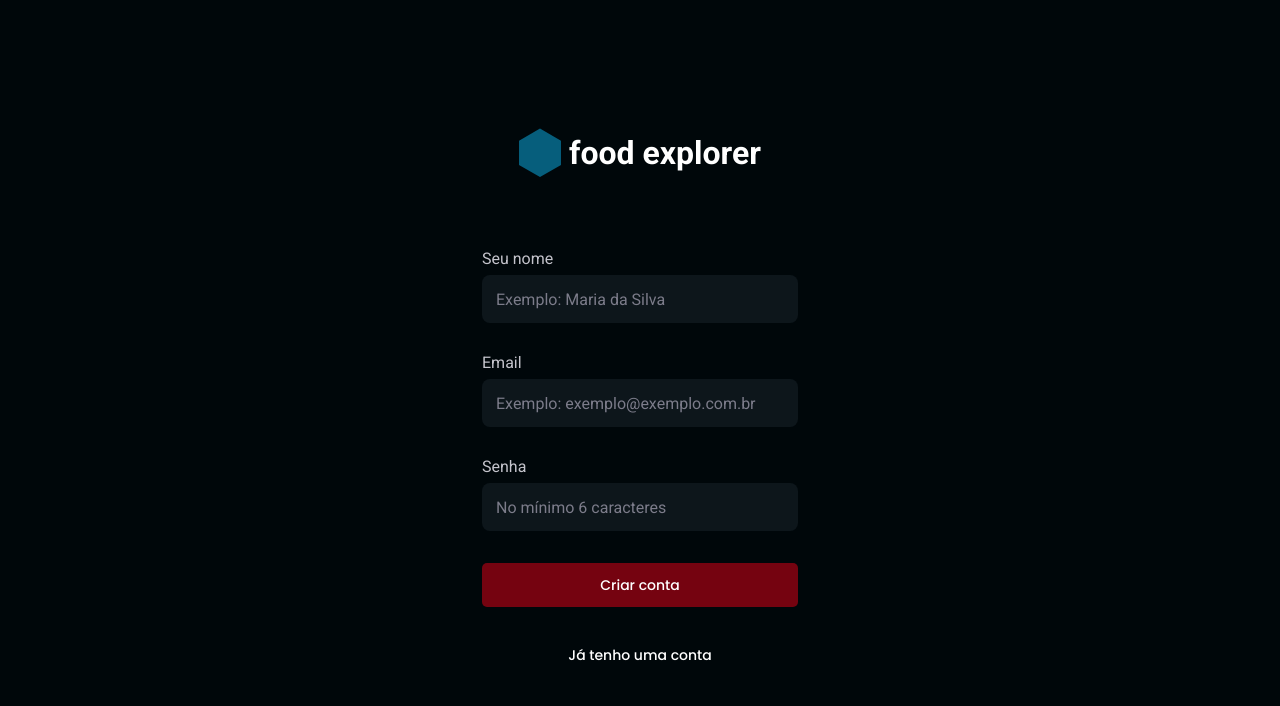
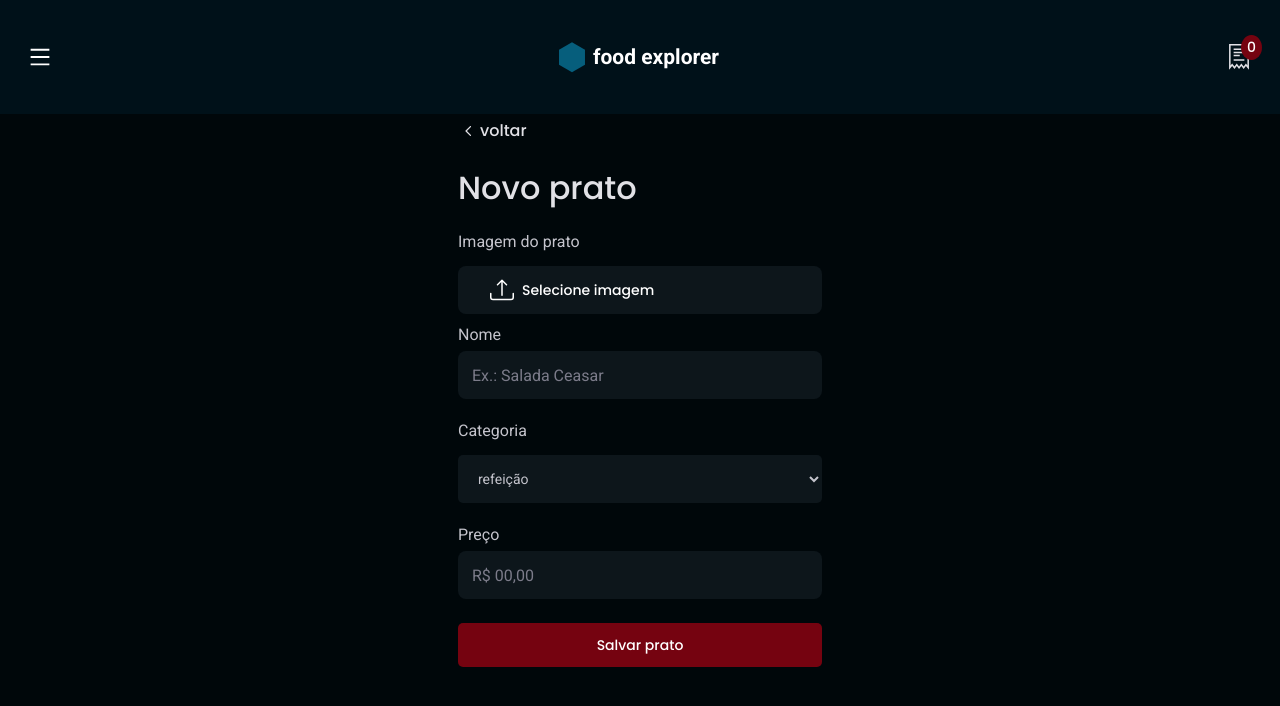
Before and after one commit to gabriel-vitebo/food-explorer, a React (Vite) app: page / in a window 1280 px wide. Shown: the top 706 px of the page. Built offline with nearby package versions, Linux system fonts and the light colour scheme.

Commit message:
fixing the button placeholder

```diff
--- a/src/main.jsx
+++ b/src/main.jsx
@@ -3,13 +3,13 @@ import ReactDOM from "react-dom/client"
 import { ThemeProvider } from "styled-components"
 import theme from "./styles/theme"
 import GlobalStyles from "./styles/global"
-import { SignUp } from "./pages/SignUp"
+import { NewFood } from "./pages/NewFood"
 
 ReactDOM.createRoot(document.getElementById("root")).render(
   <React.StrictMode>
     <ThemeProvider theme={theme}>
       <GlobalStyles />
-      <SignUp />
+      <NewFood />
     </ThemeProvider>
   </React.StrictMode>
 )
--- a/src/pages/NewFood/index.jsx
+++ b/src/pages/NewFood/index.jsx
@@ -5,6 +5,7 @@ import { Button } from "../../components/Button"
 import { InputImage } from "../../components/InputImage"
 import { Input } from "../../components/Input"
 import { DropList } from "../../components/DropList"
+import { ButtonBg } from "../../components/ButtonBg"
 
 import { RxCaretLeft } from "react-icons/rx"
 import { BsUpload } from "react-icons/bs"
@@ -20,8 +21,10 @@ export function NewFood() {
             <h1>Novo prato</h1>
           </header>
           <InputImage icon={BsUpload} title={"Selecione imagem"} />
-          <Input title={"Nome"} label={"Ex.: Salada Ceasar"} />
+          <Input title={"Nome"} placeholder={"Ex.: Salada Ceasar"} />
           <DropList title={"Categoria"} />
+          <Input title={"Preço"} placeholder={"R$ 00,00"} />
+          <ButtonBg title={"Salvar prato"} />
         </Form>
       </main>
     </Container>
```
